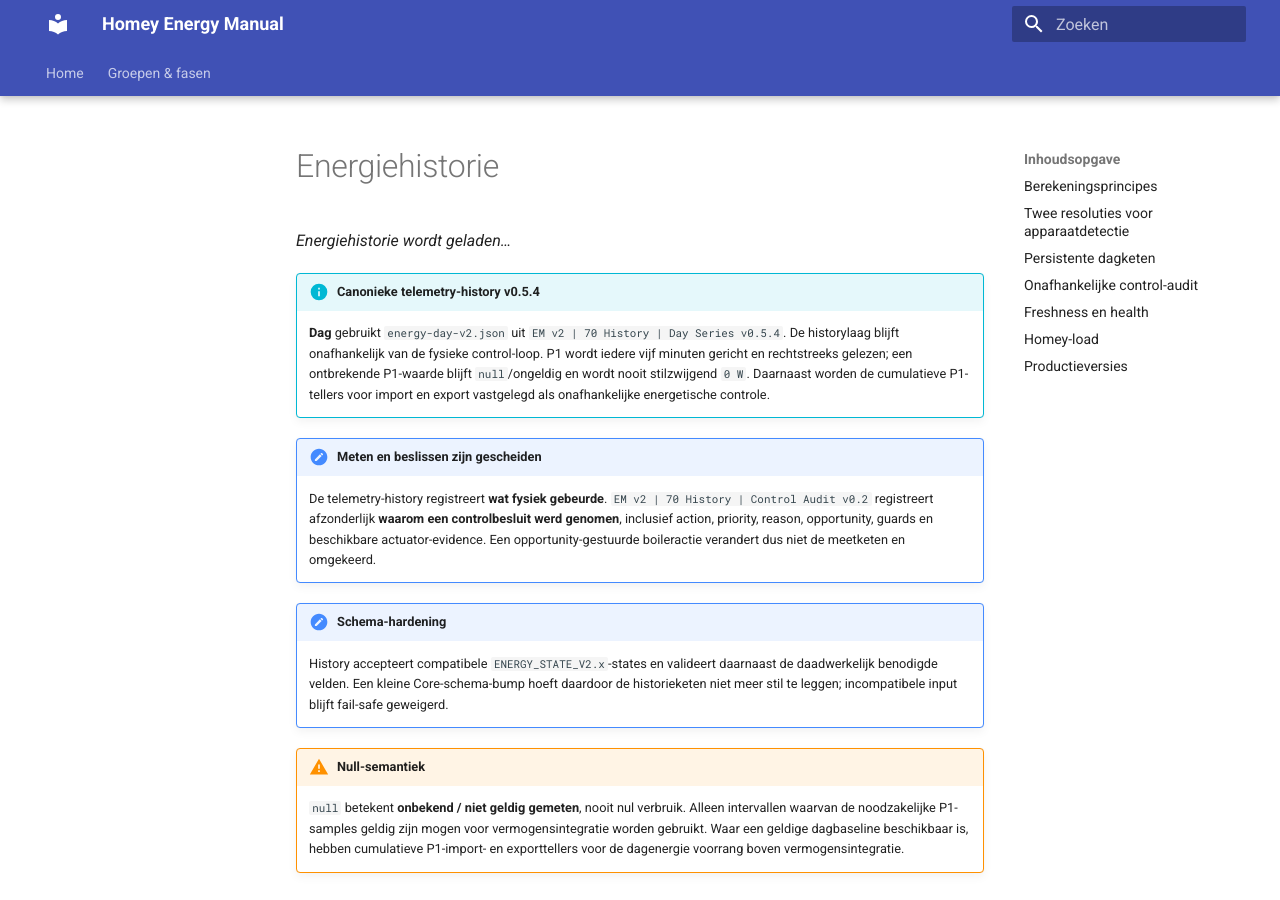
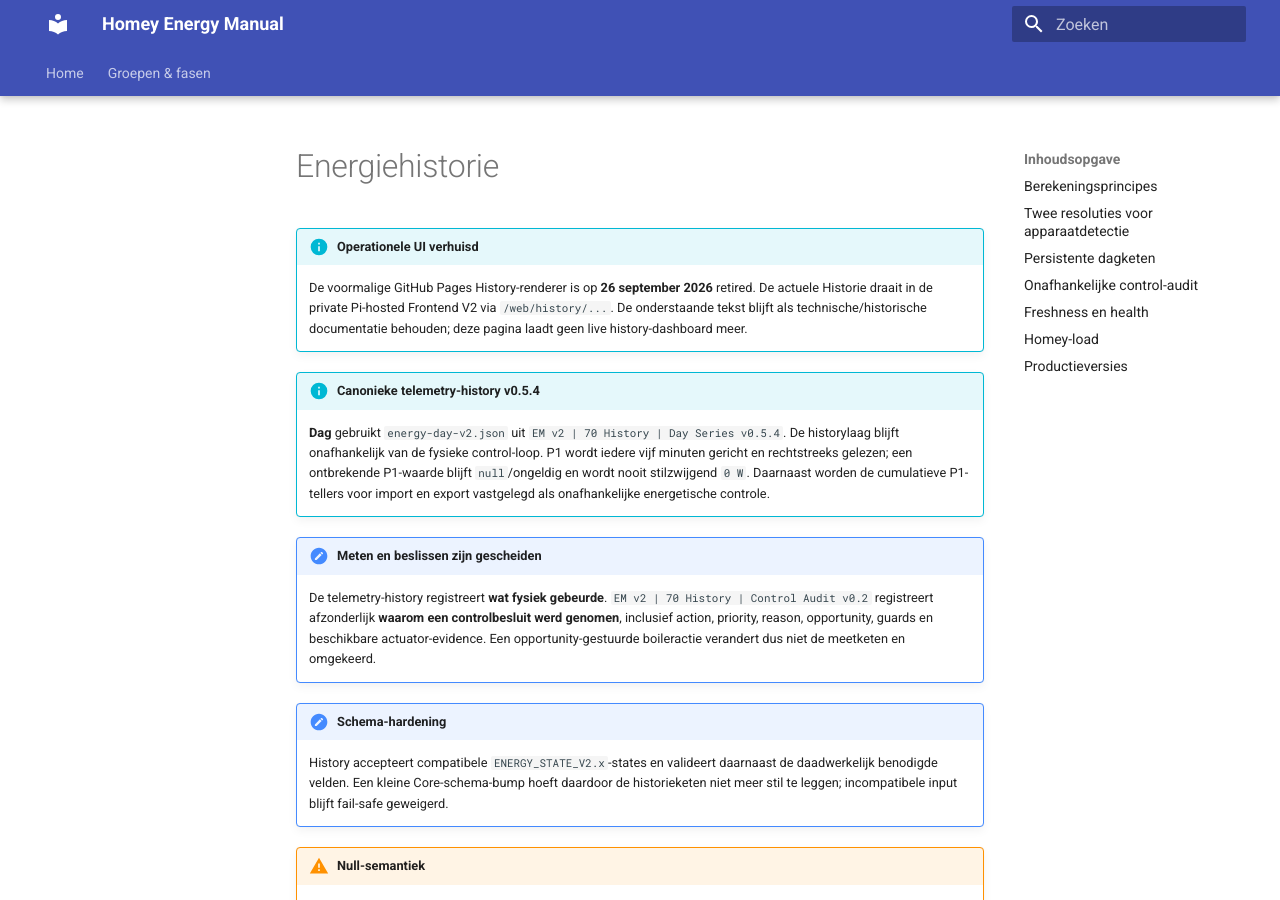
Before and after one commit to OnsKasteeltje/homey-energy-manual, an MkDocs documentation site: the page built from docs/energiehistorie.md, in a window 1280 px wide and 900 px high. Built offline with MkDocs 1.6.1 and Material for MkDocs 9.7.7, drawn with Linux system fonts in a browser that asks for light colours.

Commit message:
docs(history): retire legacy dashboard while keeping reference

```diff
--- a/docs/energiehistorie.md
+++ b/docs/energiehistorie.md
@@ -1,8 +1,7 @@
 # Energiehistorie
 
-<div id="energy-history-dashboard">
-  <p><em>Energiehistorie wordt geladen…</em></p>
-</div>
+!!! info "Operationele UI verhuisd"
+    De voormalige GitHub Pages History-renderer is op **26 september 2026** retired. De actuele Historie draait in de private Pi-hosted Frontend V2 via `/web/history/...`. De onderstaande tekst blijft als technische/historische documentatie behouden; deze pagina laadt geen live history-dashboard meer.
 
 !!! info "Canonieke telemetry-history v0.5.4"
     **Dag** gebruikt `energy-day-v2.json` uit `EM v2 | 70 History | Day Series v0.5.4`. De historylaag blijft onafhankelijk van de fysieke control-loop. P1 wordt iedere vijf minuten gericht en rechtstreeks gelezen; een ontbrekende P1-waarde blijft `null`/ongeldig en wordt nooit stilzwijgend `0 W`. Daarnaast worden de cumulatieve P1-tellers voor import en export vastgelegd als onafhankelijke energetische controle.
```
